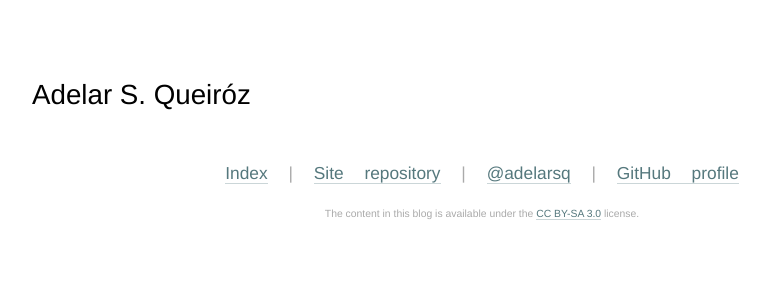
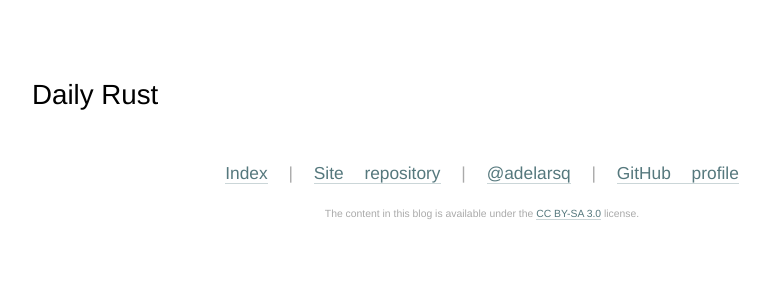
Before and after one commit to adelarsq/daily-rust.github.io, a Jekyll site: the page built from index.md, in a window 1280 px wide. Shown: the top 300 px of the page, without its empty margins (158-928 px from the left). Built offline with Jekyll 4.4.1, drawn with Linux system fonts in a browser that asks for light colours.

Commit message:
Update index.md

```diff
--- a/index.md
+++ b/index.md
@@ -1,6 +1,6 @@
 ---
 layout: default
-title: Notes about Software Development
+title: Daily notes about Rust language
 ---
 
-# Adelar S. Queiróz
+# Daily Rust
```
